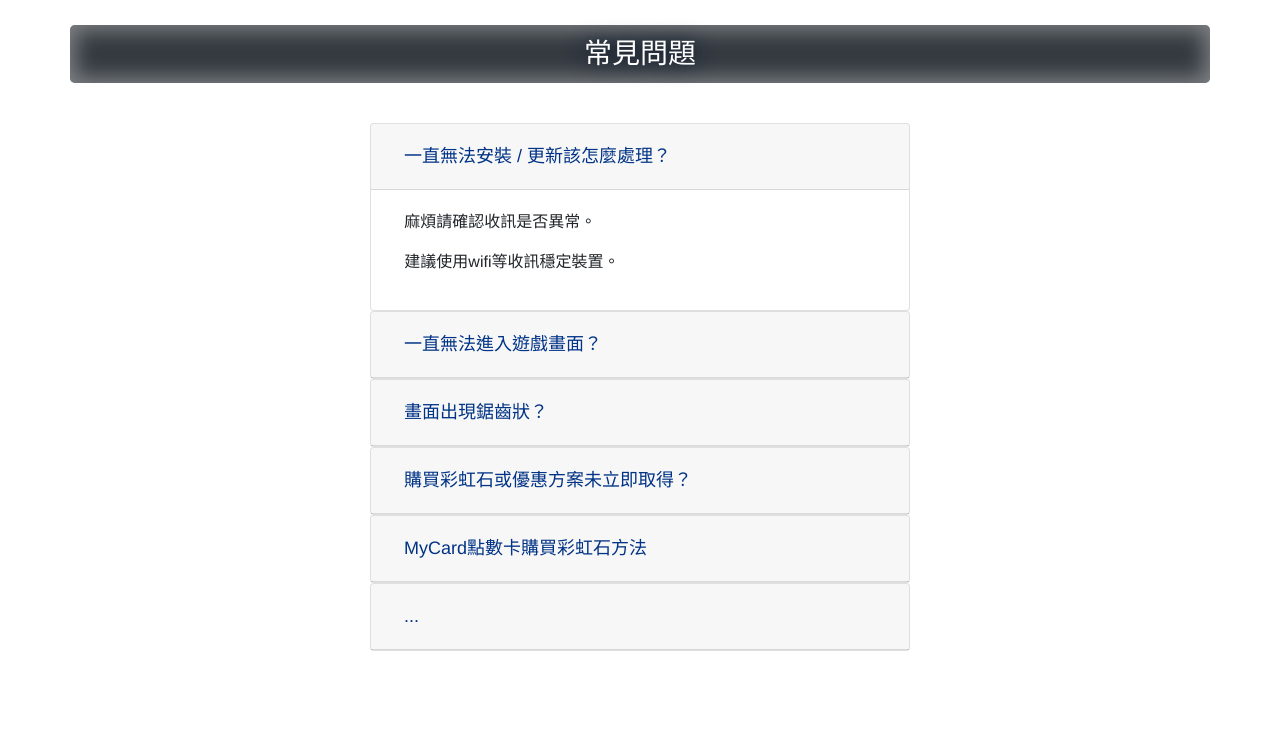
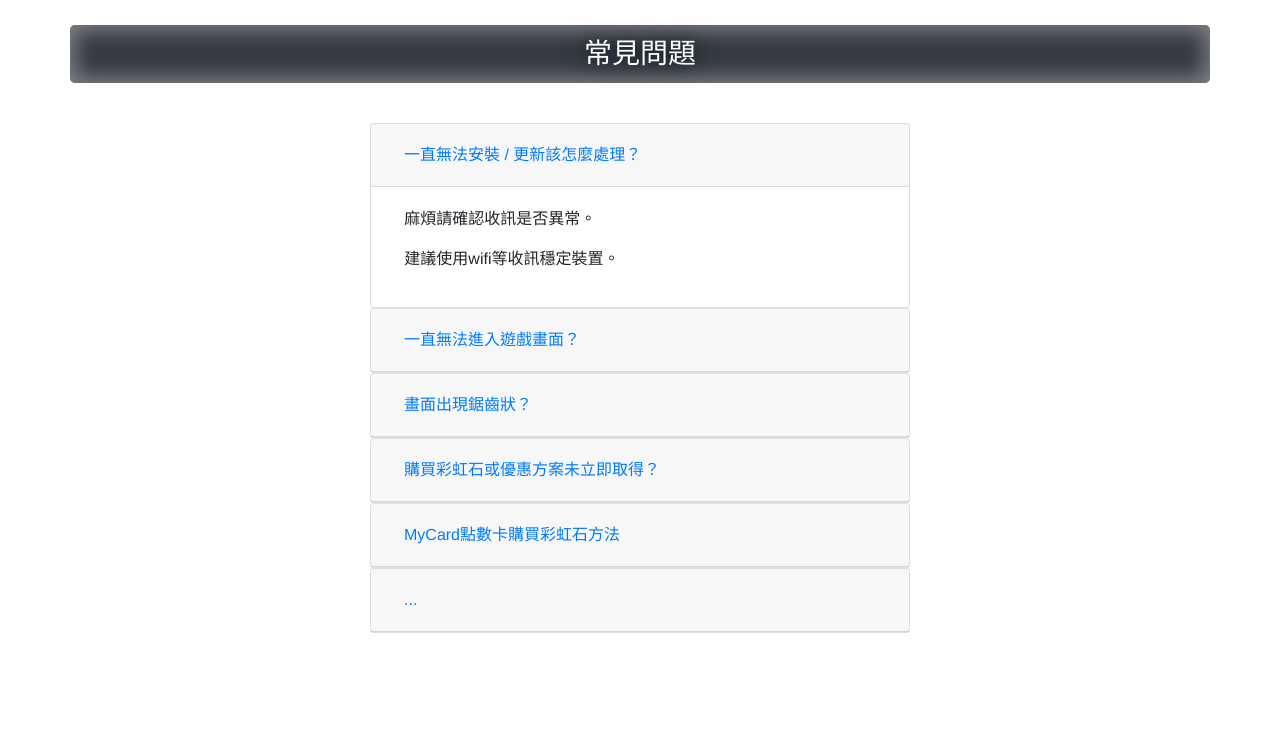
Before and after one commit to rheachui/rheachui.github.io, a plain HTML site: page index.html in a window 1280 px wide. Shown: the part 3840-4570 px from the top of the page. Drawn offline with nearby package versions, Linux system fonts and the light colour scheme.

Commit message:
清除常見問題的手風琴"span

```diff
--- a/css/warrior_strike.css
+++ b/css/warrior_strike.css
@@ -439,11 +439,6 @@ a.nav-link:hover {
     margin: 0;
 }
 
-span.question {
-    color:#013386;
-    font-size: 18px;
-    font-weight: 500;
-}
 
 /* Footer */
 
--- a/index.html
+++ b/index.html
@@ -177,7 +177,7 @@
                                 <p class="draw-focus" align="center">
                                     接受
                                     <span class="King">
-                                    "王"
+                                        "王"
                                     </span>
                                     的冊封。</p>
                                 <p align="center">
@@ -348,7 +348,7 @@
                         <div class="card-header" id="headingOne">
                             <h5 class="mb-0">
                                 <button class="btn btn-link" data-toggle="collapse" data-target="#collapseOne" aria-expanded="true" aria-controls="collapseOne">
-                                    <span class="question">一直無法安裝 / 更新該怎麼處理？</span>
+                                    一直無法安裝 / 更新該怎麼處理？
                                 </button>
                             </h5>
                         </div>
@@ -363,7 +363,7 @@
                         <div class="card-header" id="headingTwo">
                             <h5 class="mb-0">
                                 <button class="btn btn-link collapsed" data-toggle="collapse" data-target="#collapseTwo" aria-expanded="false" aria-controls="collapseTwo">
-                                    <span class="question">一直無法進入遊戲畫面？</span>
+                                    一直無法進入遊戲畫面？
                                 </button>
                             </h5>
                         </div>
@@ -378,7 +378,7 @@
                         <div class="card-header" id="headingThree">
                             <h5 class="mb-0">
                                 <button class="btn btn-link collapsed" data-toggle="collapse" data-target="#collapseThree" aria-expanded="false" aria-controls="collapseThree">
-                                    <span class="question">畫面出現鋸齒狀？</span>
+                                    畫面出現鋸齒狀？
                                 </button>
                             </h5>
                         </div>
@@ -392,7 +392,7 @@
                         <div class="card-header" id="headingThree">
                             <h5 class="mb-0">
                                 <button class="btn btn-link collapsed" data-toggle="collapse" data-target="#collapseFour" aria-expanded="false" aria-controls="collapseThree">
-                                    <span class="question">購買彩虹石或優惠方案未立即取得？</span>
+                                    購買彩虹石或優惠方案未立即取得？
                                 </button>
                             </h5>
                         </div>
@@ -406,7 +406,7 @@
                         <div class="card-header" id="headingThree">
                             <h5 class="mb-0">
                                 <button class="btn btn-link collapsed" data-toggle="collapse" data-target="#collapseFive" aria-expanded="false" aria-controls="collapseThree">
-                                    <span class="question">MyCard點數卡購買彩虹石方法</span>
+                                    MyCard點數卡購買彩虹石方法
 
                                 </button>
                             </h5>
@@ -421,9 +421,9 @@
                         <div class="card-header" id="headingThree">
                             <h5 class="mb-0">
                                 <button class="btn btn-link collapsed" data-toggle="collapse" data-target="#collapseSix" aria-expanded="false" aria-controls="collapseThree">
-                                    <span class="question">
-                                        ...
-                                    </span>
+
+                                    ...
+
 
                                 </button>
                             </h5>
```
